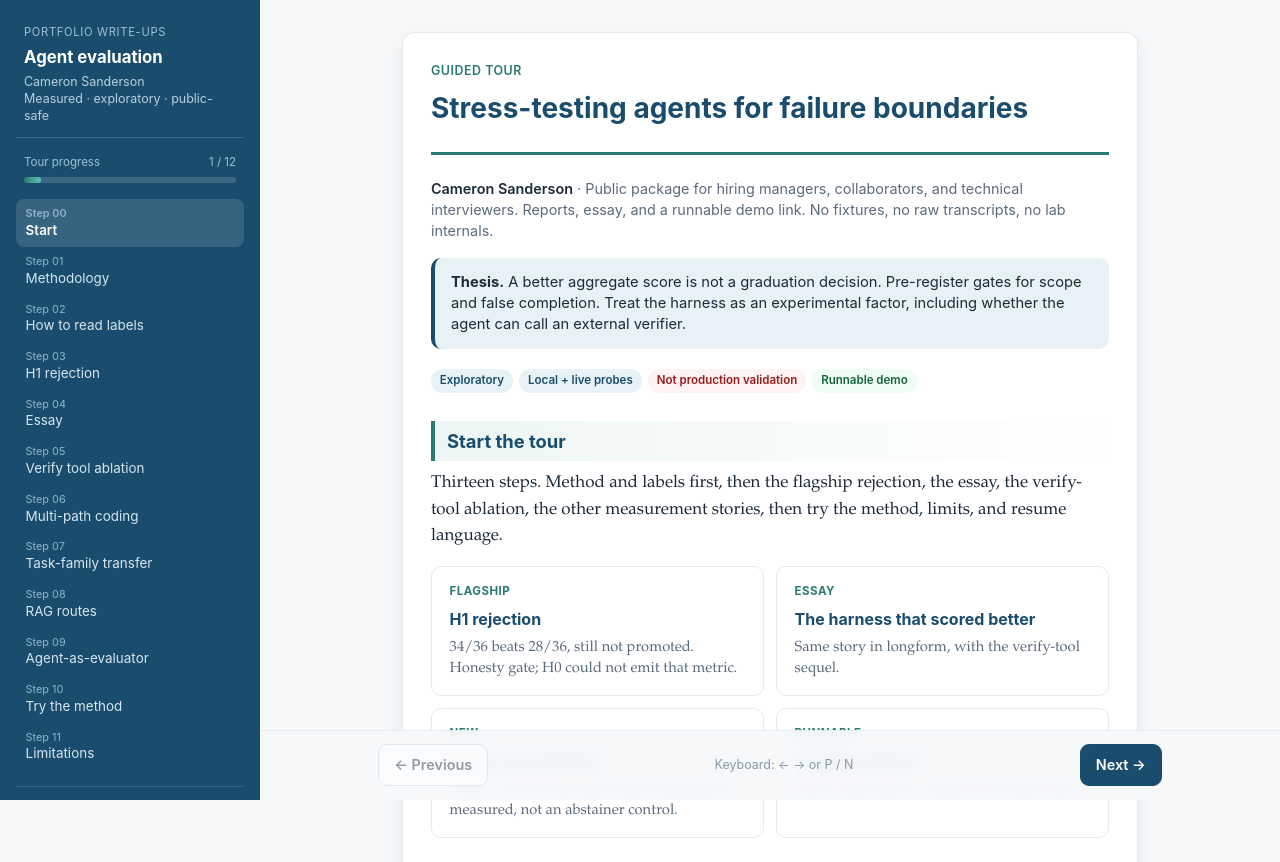
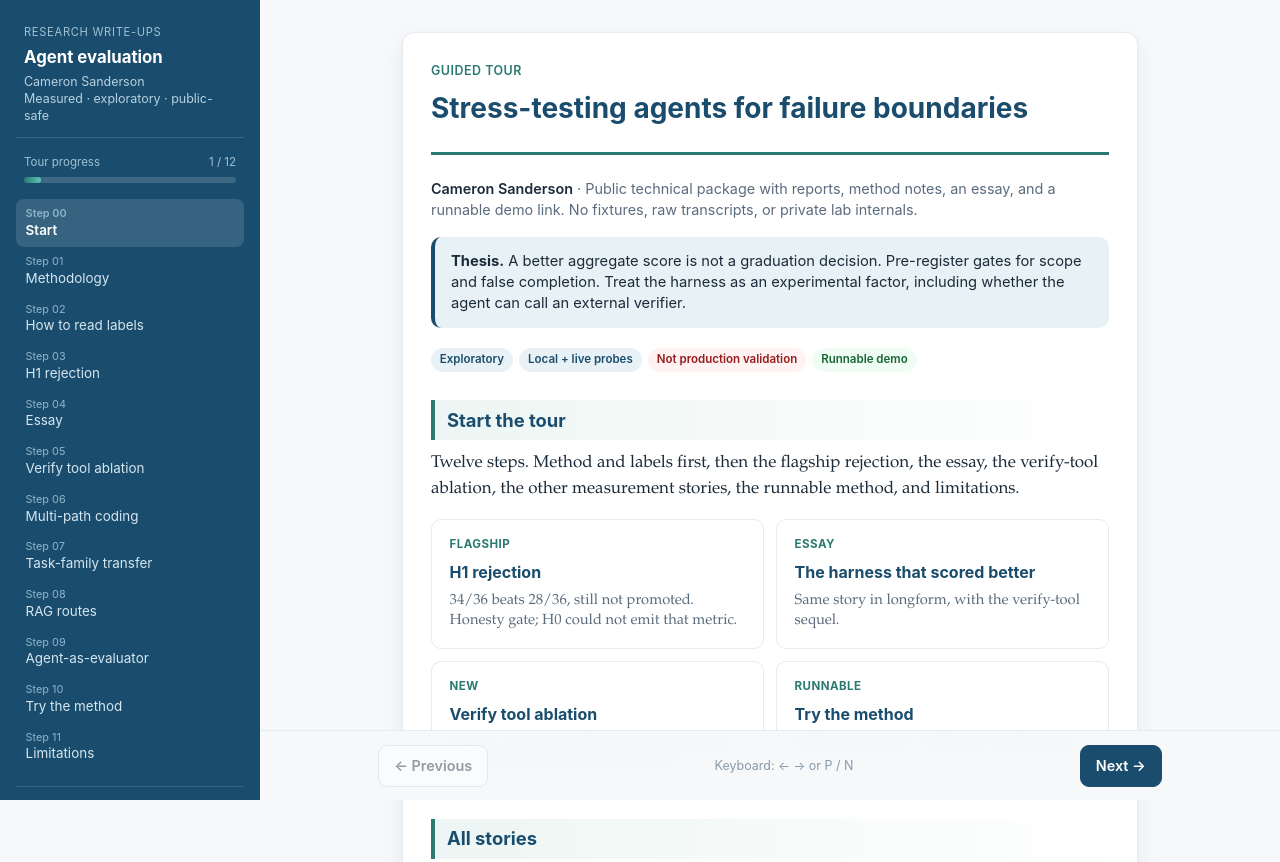
Before and after one commit to camerontjs-dot/agent-eval-notes, a plain HTML site: page docs/index.html in a window 1280 px wide. Shown: the top 862 px of the page. Drawn offline with Linux system fonts and the light colour scheme.

Commit message:
docs: make tour entry point technical-first

```diff
--- a/docs/index.html
+++ b/docs/index.html
@@ -11,7 +11,7 @@
   <div class="shell">
     <aside class="sidebar" id="sidebar" aria-label="Tour navigation">
       <div class="brand-block">
-        <p class="eyebrow">Portfolio write-ups</p>
+        <p class="eyebrow">Research write-ups</p>
         <h1>Agent evaluation</h1>
         <p class="sub">Cameron Sanderson<br>Measured · exploratory · public-safe</p>
       </div>
@@ -38,7 +38,7 @@
             <h1>Stress-testing agents for failure boundaries</h1>
           </header>
 
-<p class="meta"><strong>Cameron Sanderson</strong> · Public package for hiring managers, collaborators, and technical interviewers. Reports, essay, and a runnable demo link. No fixtures, no raw transcripts, no lab internals.</p>
+<p class="meta"><strong>Cameron Sanderson</strong> · Public technical package with reports, method notes, an essay, and a runnable demo link. No fixtures, raw transcripts, or private lab internals.</p>
 <div class="callout"><strong>Thesis.</strong> A better aggregate score is not a graduation decision. Pre-register gates for scope and false completion. Treat the harness as an experimental factor, including whether the agent can call an external verifier.</div>
 <div class="tag-row">
   <span class="tag">Exploratory</span>
@@ -47,7 +47,7 @@
   <span class="tag pass">Runnable demo</span>
 </div>
 <h2>Start the tour</h2>
-<p>Thirteen steps. Method and labels first, then the flagship rejection, the essay, the verify-tool ablation, the other measurement stories, then try the method, limits, and resume language.</p>
+<p>Twelve steps. Method and labels first, then the flagship rejection, the essay, the verify-tool ablation, the other measurement stories, the runnable method, and limitations.</p>
 <div class="card-grid two">
   <a class="story-card" href="report-01.html"><div class="n">Flagship</div><h3>H1 rejection</h3><p>34/36 beats 28/36, still not promoted. Honesty gate; H0 could not emit that metric.</p></a>
   <a class="story-card" href="essay.html"><div class="n">Essay</div><h3>The harness that scored better</h3><p>Same story in longform, with the verify-tool sequel.</p></a>
```
